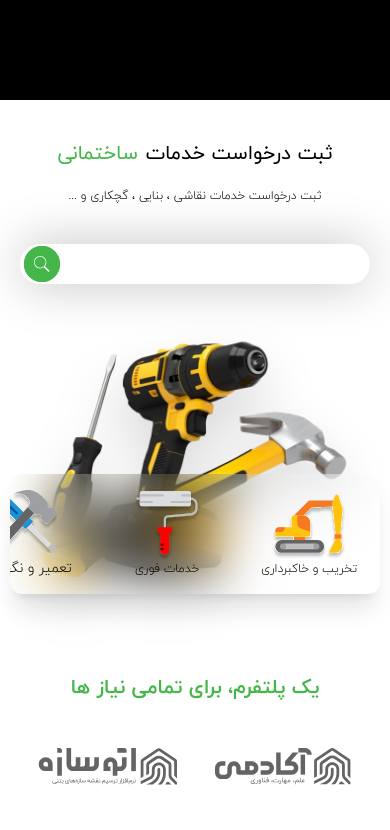
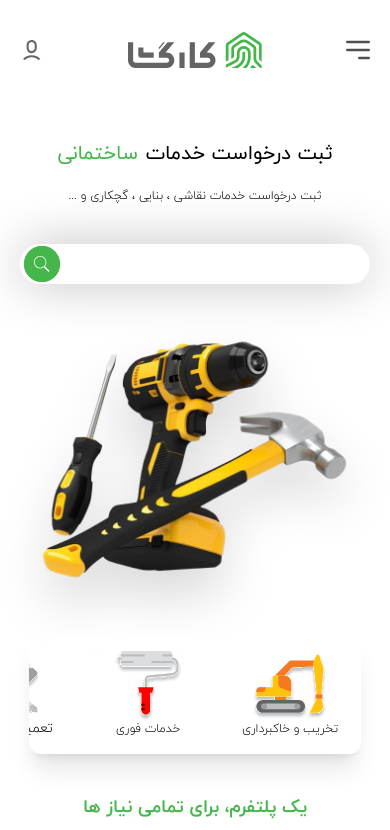
Before and after one commit to AfwebMaker/K-Landing, a React (Create React App) app: page / in a window 390 px wide. Shown: the top 830 px of the page. Built offline with nearby package versions, Linux system fonts and the light colour scheme.

Commit message:
responsive brands

```diff
--- a/src/components/Home/brands/Brands.js
+++ b/src/components/Home/brands/Brands.js
@@ -13,27 +13,27 @@ function Brands() {
   return (
     <div className="text-center flex items-center flex-col pt-10">
       <div className="maxLayout px-[20px] md:px-[32px] w-full flex flex-col items-center justify-center">
-        <span className='text-color-font-3 font-bold text-xl mb-8'>
+        <span className='text-color-font-3 font-bold text-lg md:text-xl mb-8'>
           یک پلتفرم، برای تمامی نیاز ها
         </span>
         <div className='grid grid-cols-12 items-center justify-between w-full h-full '>
           <Link to="#" className='h-16 col-span-6 sm:col-span-4 lg:col-span-2 fcc mb-5 hover:animate-pulse'>
-            <img src={AcademyMedium} alt='برند آکادمی' />
+            <img className='w-28' src={AcademyMedium} alt='برند آکادمی' />
           </Link>
           <Link to="#" className='h-16 col-span-6 sm:col-span-4 lg:col-span-2 fcc mb-5 hover:animate-pulse'>
-            <img src={AutoSazeMedium} alt='برند اتوسازه' />
+            <img className='w-28' src={AutoSazeMedium} alt='برند اتوسازه' />
           </Link>
           <Link to="#" className='h-16 col-span-6 sm:col-span-4 lg:col-span-2 fcc mb-5 hover:animate-pulse'>
-            <img src={KargoshaMedium} alt='برند اتو سازه' />
+            <img className='w-28' src={KargoshaMedium} alt='برند اتو سازه' />
           </Link>
           <Link to="#" className='h-16 col-span-6 sm:col-span-4 lg:col-span-2 fcc mb-5 hover:animate-pulse'>
-            <img src={MekaMedium} alt='برند مکا' />
+            <img className='w-28' src={MekaMedium} alt='برند مکا' />
           </Link>
           <Link to="#" className='h-16 col-span-6 sm:col-span-4 lg:col-span-2 fcc mb-5 hover:animate-pulse'>
-            <img src={MetriChandMedium} alt='برند متری چند' />
+            <img className='w-28' src={MetriChandMedium} alt='برند متری چند' />
           </Link>
           <Link to="#" className='h-16 col-span-6 sm:col-span-4 lg:col-span-2 fcc mb-5 hover:animate-pulse'>
-            <img src={SindbadMedium} alt='برند سیندباد' />
+            <img className='w-28' src={SindbadMedium} alt='برند سیندباد' />
           </Link>
         </div>
       </div>
--- a/src/components/Home/hero/Hero.js
+++ b/src/components/Home/hero/Hero.js
@@ -40,7 +40,7 @@ function Hero() {
                 <div className='col-span-12 lg:col-span-6 fcc '>
                     <img className='object-contain h-full left-0 top-0 drop-shadow-2xl' src={heroImage} alt="بنر" />
                 </div>
-                <div className='absolute bottom-10 w-[95%] max-w-[1000px] left-0 right-0 m-auto col-span-12 backdrop-filter backdrop-blur-xl overflow-x-scroll hideScroll h-[120px] rounded-xl shadow-xl'>
+                <div className='sm:absolute sm:bottom-10 w-[95%] max-w-[1000px] left-0 right-0 m-auto col-span-12 backdrop-filter backdrop-blur-xl overflow-x-scroll hideScroll h-[120px] rounded-xl shadow-xl'>
                     <div className='w-[1000px] h-full flex'>
                         <div className='fcc flex-col px-2 py-4 h-full w-[150px] text-center'>
                             <img className='h-[80%]' src={loader} alt="تخریب و خاکبرداری" />
--- a/src/layout/Layout.js
+++ b/src/layout/Layout.js
@@ -9,7 +9,7 @@ const Layout = () => {
     return (
         <>
             {/* Header */}
-            {/* <Header /> */}
+            <Header />
             {/* Routers */}
             <Routers />
             {/* footer */}
--- a/src/pages/Home.js
+++ b/src/pages/Home.js
@@ -16,7 +16,7 @@ export const Home = () => {
 
   return (
     <div>
-      <div className='h-[100px] w-full bg-black'></div>
+      <div className='h-[100px] w-full'></div>
       {/* Hero no responsive */}
       <Hero />
       {/* <S /> */}
```
